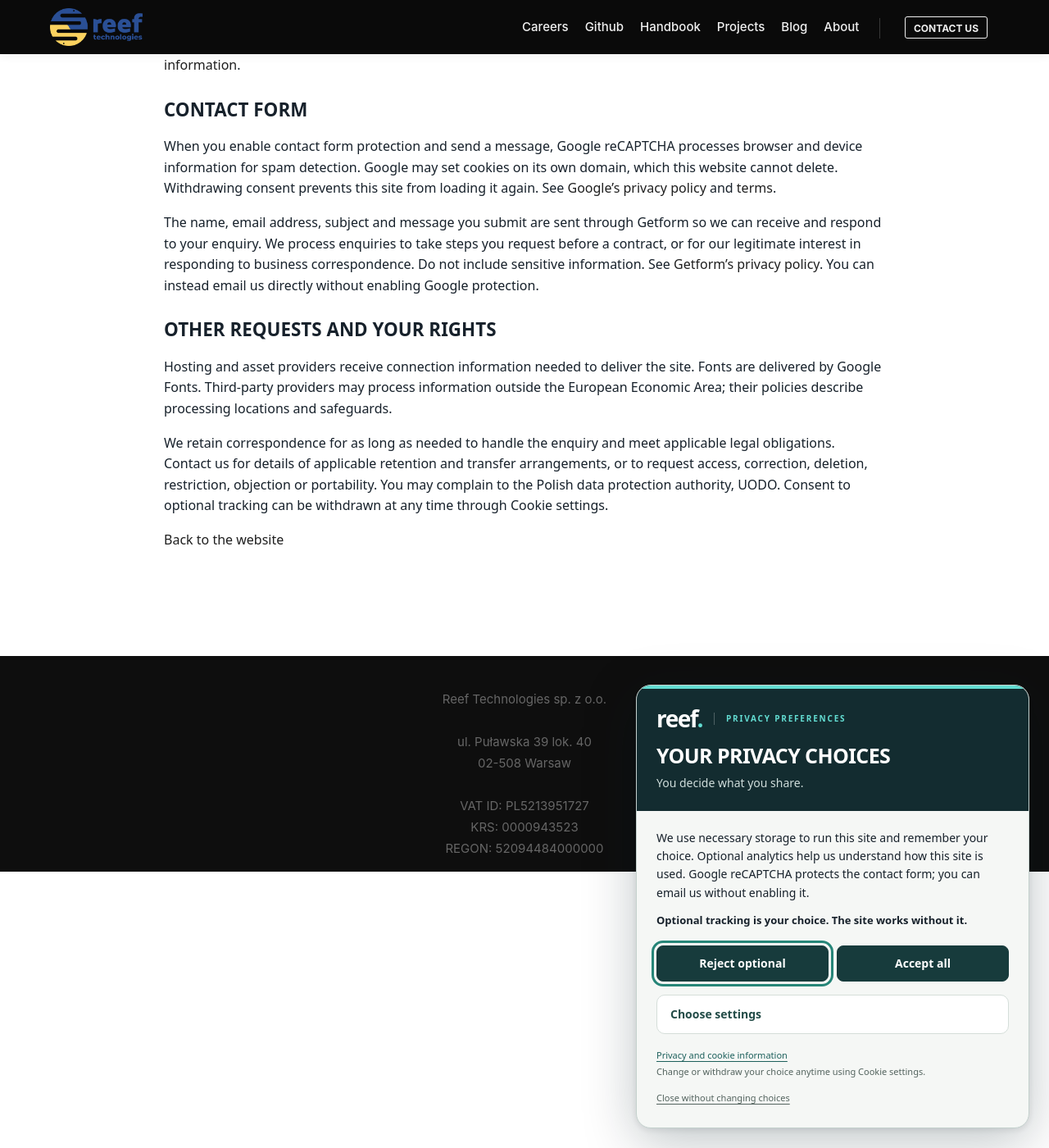
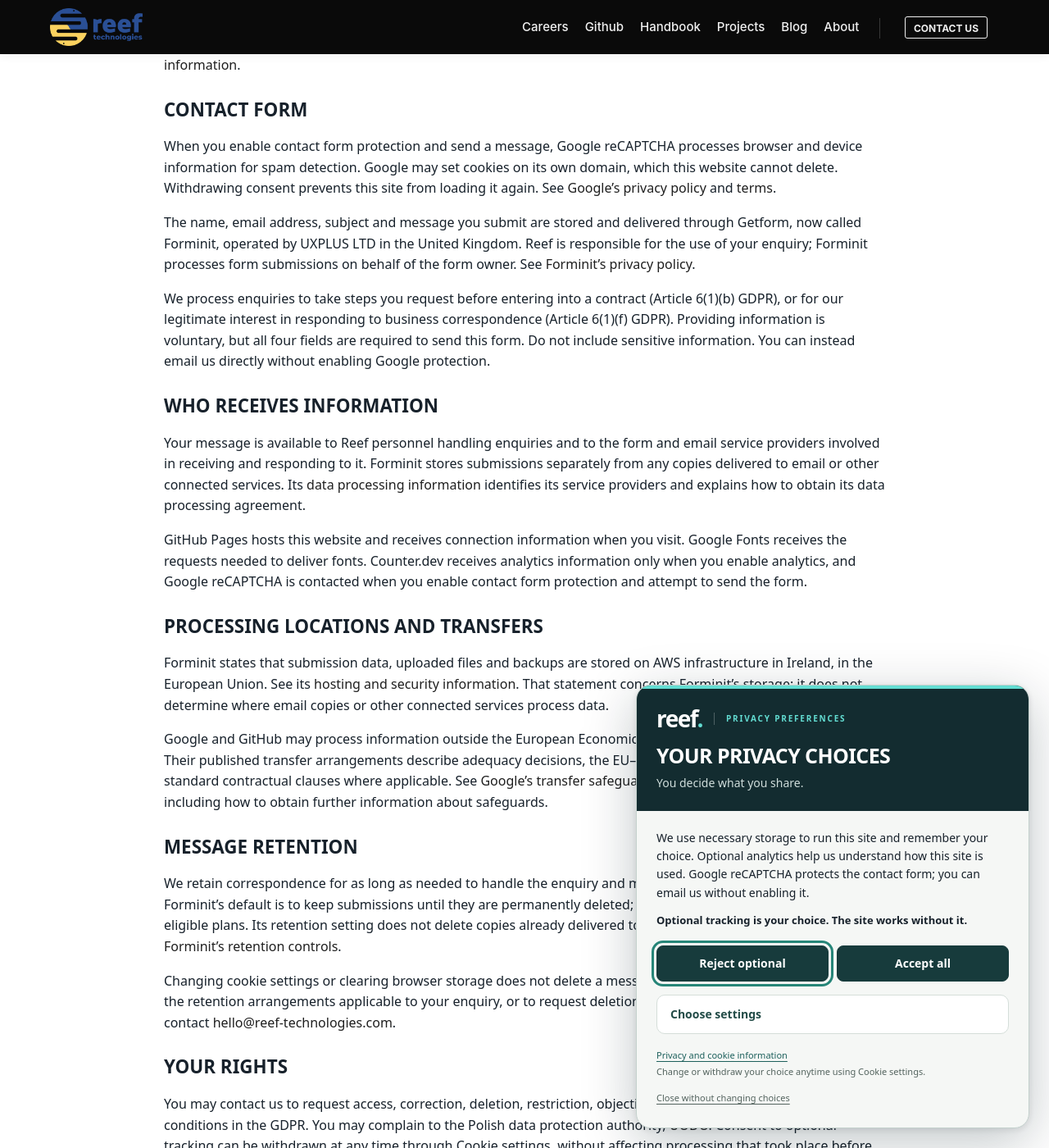
Before and after one commit to reef-technologies/reef-technologies.github.io, a Jekyll site: the page built from privacy.html, in a window 1280 px wide and 1400 px high, scrolled down 1328 px. Shown: the whole window at 82% size. Built offline with Jekyll 4.4.1, drawn with Linux system fonts in a browser that asks for light colours; nearby versions of some CDN libraries; library files that are not in the unit come from our copies; a script that is not in the unit is left out; some of the changed text lies outside the part shown.

Commit message:
update index.html and privacy.html

```diff
--- a/index.html
+++ b/index.html
@@ -2409,7 +2409,7 @@ contact_form: true # consent-aware reCAPTCHA, loaded only when sending the form
                                             ></textarea>
                                           </span>
                                         </p>
-                                        <p class="reef-contact-notice">Sending this form uses Google reCAPTCHA for spam protection and Getform to deliver your message. You can decline Google protection and email <a href="mailto:{{ site.email }}">{{ site.email }}</a> instead. <a href="/privacy/">Privacy information</a>.</p>
+                                        <p class="reef-contact-notice">Sending this form uses Google reCAPTCHA for spam protection and Getform (now Forminit) to store and deliver your message. You can decline Google protection and email <a href="mailto:{{ site.email }}">{{ site.email }}</a> instead. <a href="/privacy/#contact">Privacy information</a>.</p>
                                         <p id="reef-contact-status" class="reef-contact-notice" role="status" aria-live="polite"></p>
                                         <button type="button" class="reef-cookie-settings" data-cookie-settings>Contact form privacy settings</button>
                                         <noscript><p>Please use the email link to contact us without JavaScript.</p></noscript>
--- a/privacy.html
+++ b/privacy.html
@@ -20,11 +20,20 @@ permalink: /privacy/
   </table>
   <h2>Analytics</h2>
   <p>With your consent, Counter.dev receives page paths, referring pages and screen dimensions to help us understand use of the website. Its servers receive connection information such as your IP address. See <a href="https://counter.dev/pages/privacy.html">Counter.dev privacy information</a>.</p>
-  <h2>Contact form</h2>
+  <h2 id="contact">Contact form</h2>
   <p>When you enable contact form protection and send a message, Google reCAPTCHA processes browser and device information for spam detection. Google may set cookies on its own domain, which this website cannot delete. Withdrawing consent prevents this site from loading it again. See <a href="https://policies.google.com/privacy">Google’s privacy policy</a> and <a href="https://policies.google.com/terms">terms</a>.</p>
-  <p>The name, email address, subject and message you submit are sent through Getform so we can receive and respond to your enquiry. We process enquiries to take steps you request before a contract, or for our legitimate interest in responding to business correspondence. Do not include sensitive information. See <a href="https://getform.io/legal/privacy-policy">Getform’s privacy policy</a>. You can instead email us directly without enabling Google protection.</p>
-  <h2>Other requests and your rights</h2>
-  <p>Hosting and asset providers receive connection information needed to deliver the site. Fonts are delivered by Google Fonts. Third-party providers may process information outside the European Economic Area; their policies describe processing locations and safeguards.</p>
-  <p>We retain correspondence for as long as needed to handle the enquiry and meet applicable legal obligations. Contact us for details of applicable retention and transfer arrangements, or to request access, correction, deletion, restriction, objection or portability. You may complain to the Polish data protection authority, UODO. Consent to optional tracking can be withdrawn at any time through Cookie settings.</p>
+  <p>The name, email address, subject and message you submit are stored and delivered through Getform, now called Forminit, operated by UXPLUS LTD in the United Kingdom. Reef is responsible for the use of your enquiry; Forminit processes form submissions on behalf of the form owner. See <a href="https://forminit.com/privacy-policy/">Forminit’s privacy policy</a>.</p>
+  <p>We process enquiries to take steps you request before entering into a contract (Article 6(1)(b) GDPR), or for our legitimate interest in responding to business correspondence (Article 6(1)(f) GDPR). Providing information is voluntary, but all four fields are required to send this form. Do not include sensitive information. You can instead email us directly without enabling Google protection.</p>
+  <h2>Who receives information</h2>
+  <p>Your message is available to Reef personnel handling enquiries and to the form and email service providers involved in receiving and responding to it. Forminit stores submissions separately from any copies delivered to email or other connected services. Its <a href="https://forminit.com/gdpr/">data processing information</a> identifies its service providers and explains how to obtain its data processing agreement.</p>
+  <p>GitHub Pages hosts this website and receives connection information when you visit. Google Fonts receives the requests needed to deliver fonts. Counter.dev receives analytics information only when you enable analytics, and Google reCAPTCHA is contacted when you enable contact form protection and attempt to send the form.</p>
+  <h2>Processing locations and transfers</h2>
+  <p>Forminit states that submission data, uploaded files and backups are stored on AWS infrastructure in Ireland, in the European Union. See its <a href="https://forminit.com/security/">hosting and security information</a>. That statement concerns Forminit’s storage; it does not determine where email copies or other connected services process data.</p>
+  <p>Google and GitHub may process information outside the European Economic Area, including in the United States. Their published transfer arrangements describe adequacy decisions, the EU–US Data Privacy Framework and standard contractual clauses where applicable. See <a href="https://policies.google.com/privacy/frameworks">Google’s transfer safeguards</a> and <a href="https://docs.github.com/en/site-policy/privacy-policies/github-general-privacy-statement#international-data-transfers">GitHub’s transfer information</a>, including how to obtain further information about safeguards.</p>
+  <h2>Message retention</h2>
+  <p>We retain correspondence for as long as needed to handle the enquiry and meet applicable legal obligations. Forminit’s default is to keep submissions until they are permanently deleted; a shorter period can be configured on eligible plans. Its retention setting does not delete copies already delivered to email or other connected services. See <a href="https://forminit.com/docs/submission-retention/">Forminit’s retention controls</a>.</p>
+  <p>Changing cookie settings or clearing browser storage does not delete a message you have already submitted. For the retention arrangements applicable to your enquiry, or to request deletion of the message and associated copies, contact <a href="mailto:{{ site.email }}">{{ site.email }}</a>.</p>
+  <h2>Your rights</h2>
+  <p>You may contact us to request access, correction, deletion, restriction, objection or portability, subject to the conditions in the GDPR. You may complain to the Polish data protection authority, <a href="https://uodo.gov.pl/">UODO</a>. Consent to optional tracking can be withdrawn at any time through Cookie settings, without affecting processing that took place before withdrawal.</p>
   <p><a href="/">Back to the website</a></p>
 </main>
```
